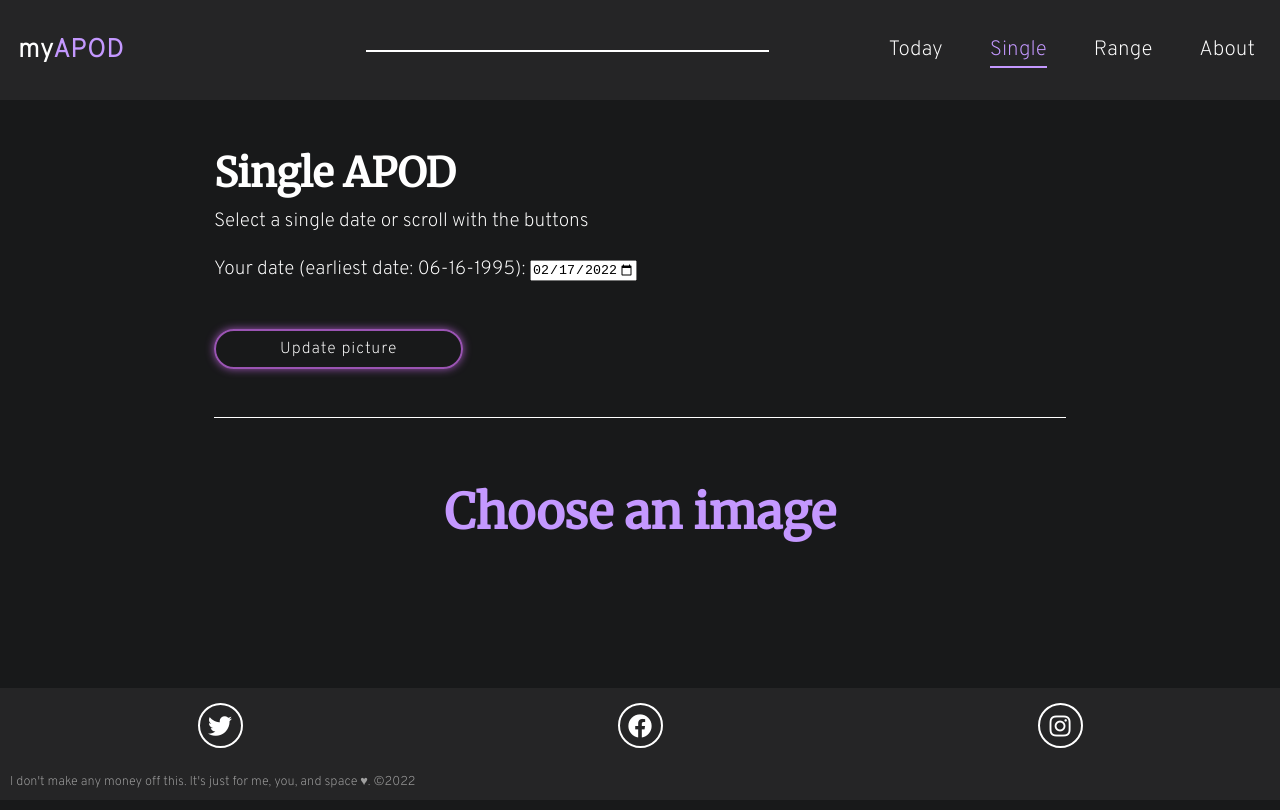
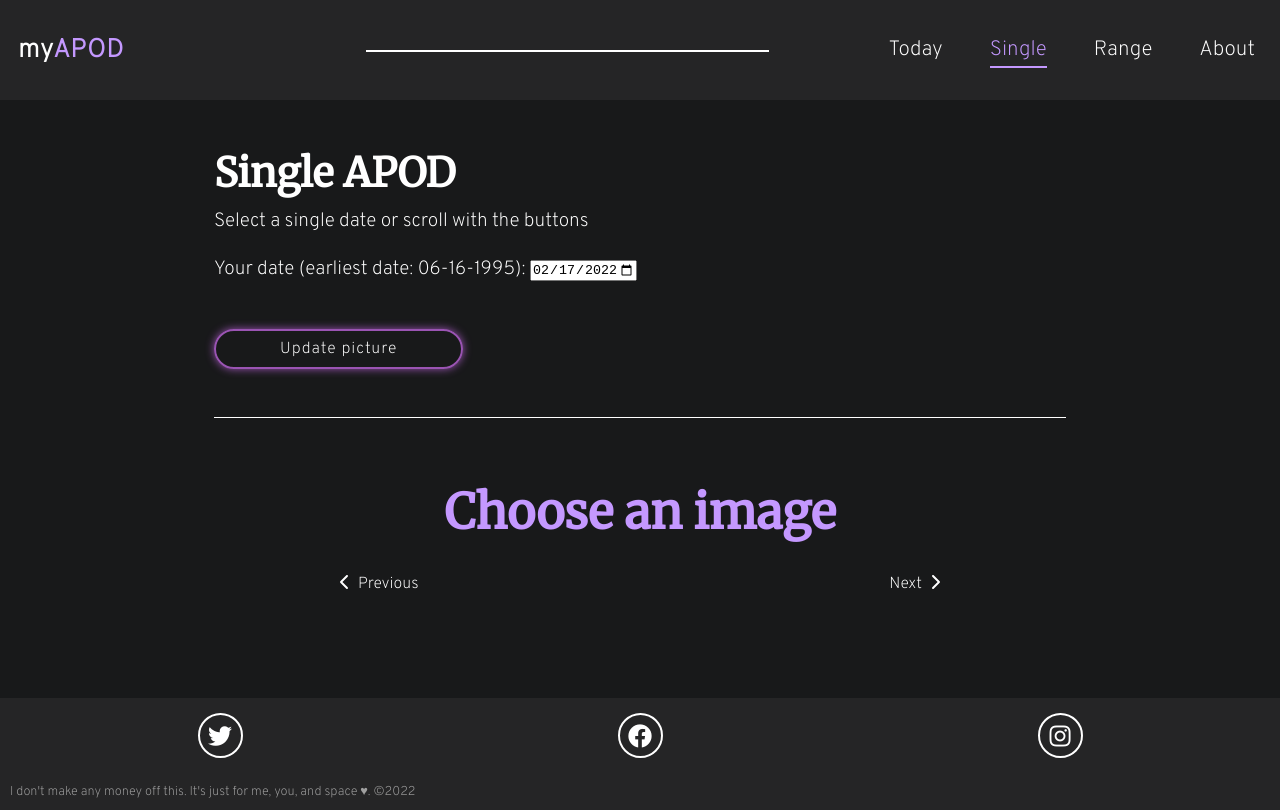
Before and after one commit to CallMe-AL/my-apod, a React (Create React App) app in the folder client/: page /#/single in a window 1280 px wide. Built offline with nearby package versions, Linux system fonts and the light colour scheme.

Commit message:
fixed next button disappearing in single tab

```diff
--- a/client/src/Routes/Single.jsx
+++ b/client/src/Routes/Single.jsx
@@ -44,8 +44,6 @@ const Single = () => {
     setLoading('Loading...');
     getPhoto(userDate);
     setUserDate(userDate);
-    console.log('user: ', userDate);
-    console.log('today: ', todaysDate);
   }
 
   const increaseDay = () => {
@@ -146,24 +144,22 @@ const Single = () => {
       </div>
 
       {apod && <NasaObj apod={apod} />}
-      {apod &&
-        <div className="single-nav">
+      <div className="single-nav">
           {/* hides button if on the earliest date */}
-          {userDate !== '1995-06-16' &&
+          {apod?.date !== '1995-06-16' &&
             <button className="previous-day" aria-label='go back a day' onClick={decreaseDay}>
               <FontAwesomeIcon icon={faChevronLeft} className="single-nav-icon-left" />
               Previous
             </button>
           }
           {/* hides button if on today's date */}
-          {userDate !== todaysDate &&
+          {apod?.date !== todaysDate &&
             <button className="next-day" aria-label='go forward a day' onClick={increaseDay}>
               Next
               <FontAwesomeIcon icon={faChevronRight} className="single-nav-icon-right" />
             </button>
           }
         </div>
-      }
 
       {apod && <Info apod={apod} />}
     </div>
```
